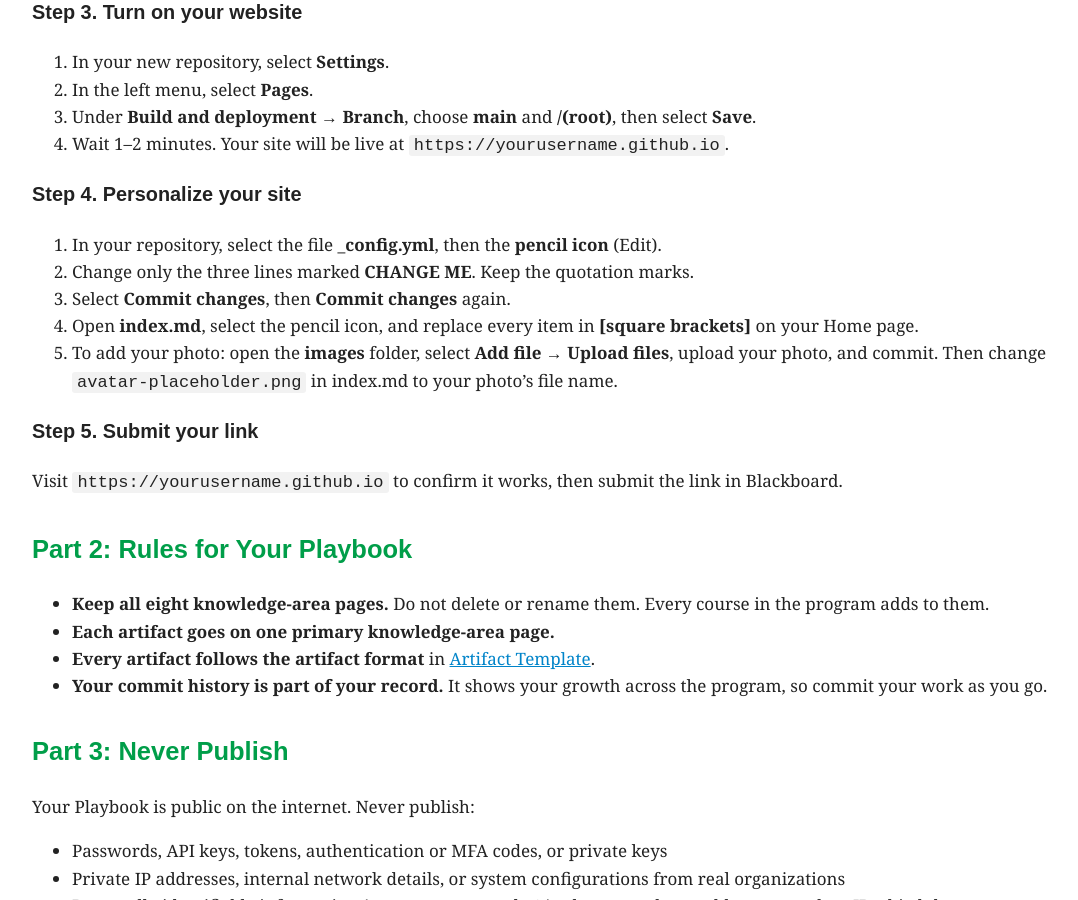
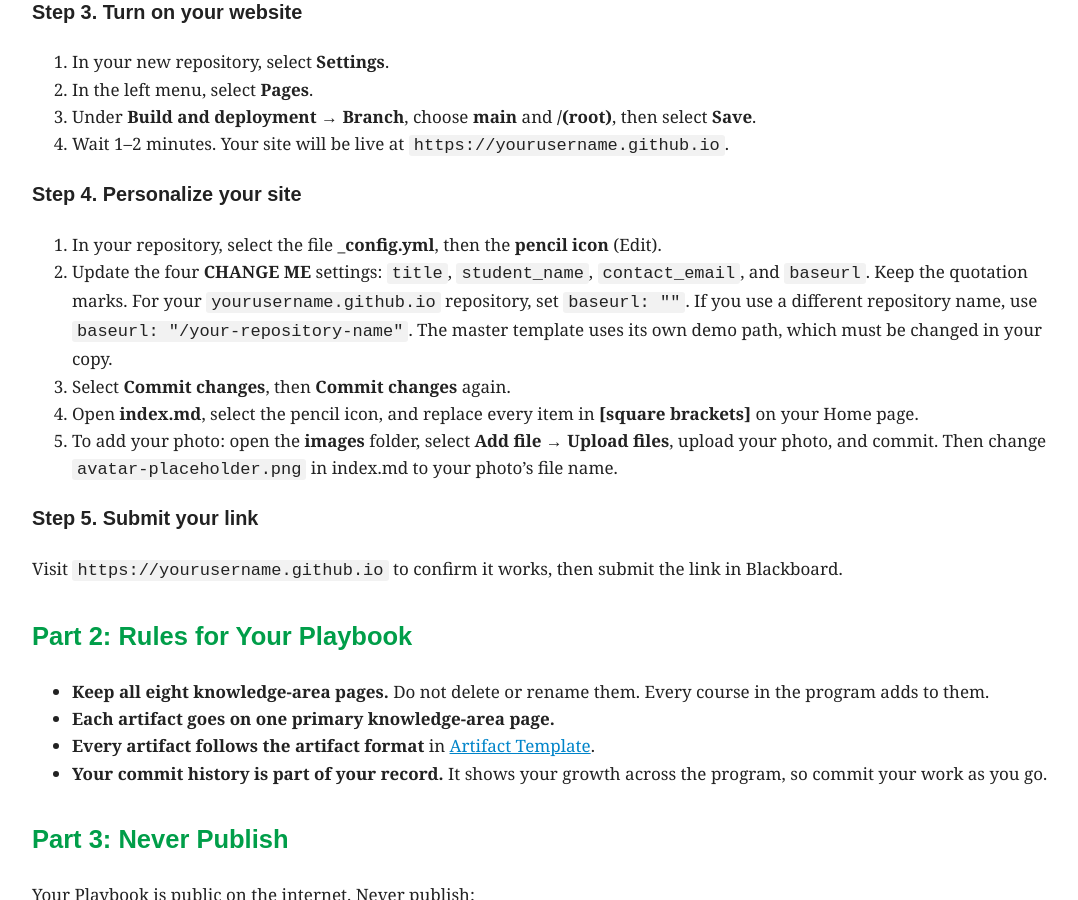
Before and after one commit to Hush1e/cybersecurity-student-portfolio-template, a Jekyll site: the page built from instructions.md, in a window 1280 px wide and 900 px high, scrolled down 911 px. Shown: the whole window, without its empty margins (88-1166 px from the left). Built offline with Jekyll 4.4.1, drawn with Linux system fonts in a browser that asks for light colours.

Commit message:
Explain base URL setup when students copy the template
Updated instructions for personalizing the site, including changes to the configuration file and photo upload steps.

```diff
--- a/instructions.md
+++ b/instructions.md
@@ -33,7 +33,7 @@ These instructions walk you through setting up and maintaining your Cybersecurit
 ### Step 4. Personalize your site
 
 1. In your repository, select the file **_config.yml**, then the **pencil icon** (Edit).
-2. Change only the three lines marked **CHANGE ME**. Keep the quotation marks.
+2. Update the four **CHANGE ME** settings: `title`, `student_name`, `contact_email`, and `baseurl`. Keep the quotation marks. For your `yourusername.github.io` repository, set `baseurl: ""`. If you use a different repository name, use `baseurl: "/your-repository-name"`. The master template uses its own demo path, which must be changed in your copy.
 3. Select **Commit changes**, then **Commit changes** again.
 4. Open **index.md**, select the pencil icon, and replace every item in **[square brackets]** on your Home page.
 5. To add your photo: open the **images** folder, select **Add file → Upload files**, upload your photo, and commit. Then change `avatar-placeholder.png` in index.md to your photo's file name.
```
